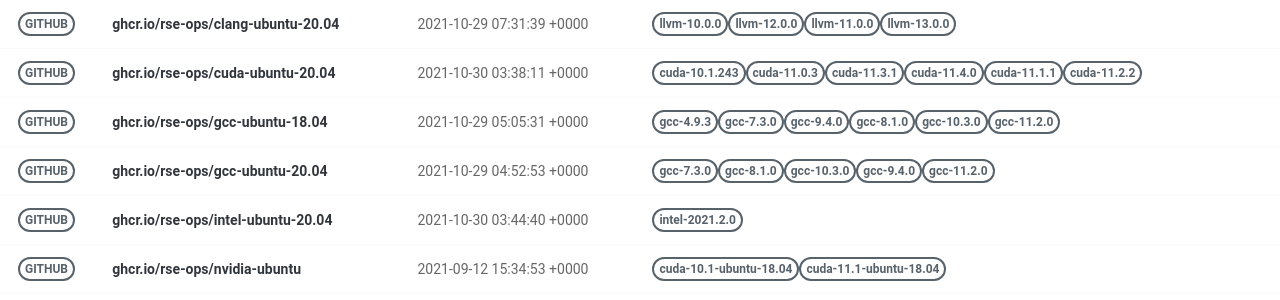
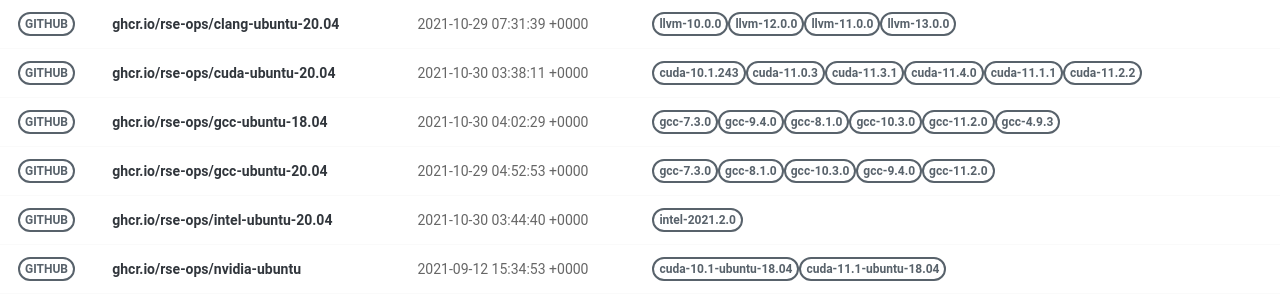
Before and after one commit to rse-ops/docker-images, a Jekyll site: the page built from pages/index.md, in a window 1280 px wide. Shown: the part 179-479 px from the top of the page. Built offline with Jekyll 4.4.1, drawn with Linux system fonts in a browser that asks for light colours; nearby versions of some CDN libraries.

Commit message:
Automated push to update library 2021-10-30

```diff
--- a/_library/ghcr.io-rse-ops-gcc-ubuntu-18.04.md
+++ b/_library/ghcr.io-rse-ops-gcc-ubuntu-18.04.md
@@ -1,14 +1,11 @@
 ---
 layout: container
 name: ghcr.io/rse-ops/gcc-ubuntu-18.04
-updated_at: 2021-10-29 05:05:31.435252
+updated_at: 2021-10-30 04:02:29.135817
 
 
 container_url: https://github.com/orgs/rse-ops/packages/container/package/gcc-ubuntu-18.04
 versions:
- - tag: gcc-4.9.3
-   dockerfile: https://github.com/rse-ops/docker-images/blob/main/ubuntu/gcc/Dockerfile
-   manifest: https://crane.ggcr.dev/manifest/ghcr.io/rse-ops/gcc-ubuntu-18.04:gcc-4.9.3
  - tag: gcc-7.3.0
    dockerfile: https://github.com/rse-ops/docker-images/blob/main/ubuntu/gcc/Dockerfile
    manifest: https://crane.ggcr.dev/manifest/ghcr.io/rse-ops/gcc-ubuntu-18.04:gcc-7.3.0
```
Also changed, not shown: other parts of _library/ghcr.io-rse-ops-gcc-ubuntu-18.04.md (+3 -0 lines).
